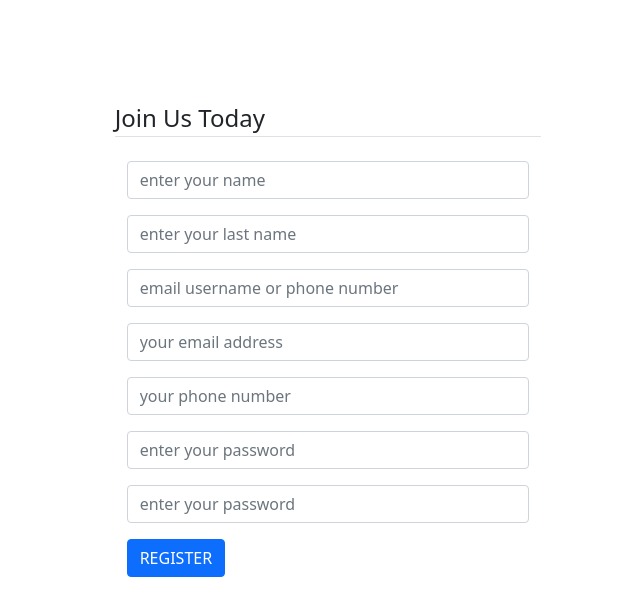
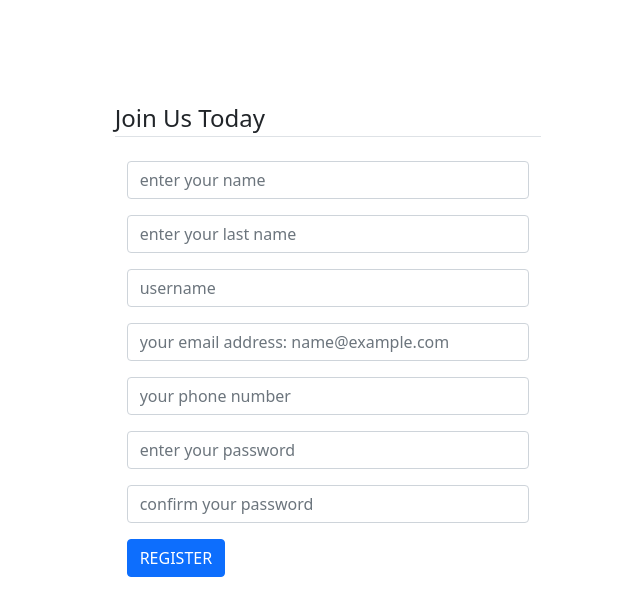
Before and after one commit to bmahmoudyan/Authentication-system, a Flask app: page /register in a window 1280 px wide. Shown: the top 616 px of the page, without its empty margins (312-952 px from the left). Run offline with Flask 2, Linux system fonts and the light colour scheme.

Commit message:
update user register form

```diff
--- a/templates/users/register.html
+++ b/templates/users/register.html
@@ -1,92 +1,94 @@
 {% extends "base.html" %}
 
 {% block content %}
-<form action="" class="col-lg-4 col-md-9 col-sm-12" style="margin: 100px auto" method="post">
+<div class="content-section">
+    <form class="col-lg-4 col-md-9 col-sm-12" style="margin: 100px auto" method="post">
         {{ form.csrf_token }}
         <legend class="border-bottom mb-4">Join Us Today</legend>
 
         <div class="container">
             {% if form.name.errors %}
-        {{ form.name }}
+            {{ form.name(class='form-control is-invalid') }}
             <div class="invalid-feedback">
+                <span>tsest</span>
                 {% for error in form.name.errors %}
                 <span>{{ error }}</span>
                 {% endfor %}
             </div>
             {% else %}
-        {{ form.name }}
+            {{ form.name(class='form-control ') }}
             {% endif %}
         </div>
         <div class="container mt-3">
             {% if form.last_name.errors %}
-        {{ form.last_name }}
+            {{ form.last_name(class='form-control is-invalid') }}
             <div class="invalid-feedback">
                 {% for error in form.last_name.errors %}
                 <span>{{ error }}</span>
                 {% endfor %}
             </div>
             {% else %}
-        {{ form.last_name }}
+            {{ form.last_name(class='form-control ') }}
             {% endif %}
         </div>
         <div class="container mt-3">
             {% if form.username.errors %}
-        {{ form.username }}
+            {{ form.username(class='form-control is-invalid') }}
             <div class="invalid-feedback">
                 {% for error in form.username.errors %}
                 <span>{{ error }}</span>
                 {% endfor %}
             </div>
             {% else %}
-        {{ form.username }}
+            {{ form.username(class='form-control ') }}
             {% endif %}
         </div>
         <div class="container mt-3">
             {% if form.email.errors %}
-        {{ form.email }}
+            {{ form.email(class='form-control is-invalid') }}
             <div class="invalid-feedback">
                 {% for error in form.email.errors %}
                 <span>{{ error }}</span>
                 {% endfor %}
             </div>
             {% else %}
-        {{ form.email }}
+            {{ form.email(class='form-control ') }}
             {% endif %}
         </div>
         <div class="container mt-3">
             {% if form.phone_number.errors %}
-        {{ form.phone_number }}
+            {{ form.phone_number(class='form-control is-invalid') }}
             <div class="invalid-feedback">
                 {% for error in form.phone_number.errors %}
                 <span>{{ error }}</span>
                 {% endfor %}
             </div>
             {% else %}
-        {{ form.phone_number }}
+            {{ form.phone_number(class='form-control ') }}
             {% endif %}
         </div>
         <div class="container mt-3">
             {% if form.password.errors %}
-        {{ form.password }}
+            {{ form.password(class='form-control is-invalid') }}
             <div class="invalid-feedback">
                 {% for error in form.password.errors %}
                 <span>{{ error }}</span>
                 {% endfor %}
             </div>
             {% else %}
-        {{ form.password }}
+            {{ form.password(class='form-control ') }}
             {% endif %}
         </div>
         <div class="container mt-3">
-        {% if form.password.errors %}
-        {{ form.password }}
+            {% if form.confirm_password.errors %}
+            {{ form.confirm_password(class='form-control is-invalid') }}
             <div class="invalid-feedback">
-            {% for error in form.password.errors %}
+                {% for error in form.confirm_password.errors %}
                 <span>{{ error }}</span>
                 {% endfor %}
             </div>
             {% else %}
-        {{ form.password }}
+            {{ form.confirm_password(class='form-control ') }}
             {% endif %}
         </div>
         <div class="container mt-3">
--- a/users/forms.py
+++ b/users/forms.py
@@ -7,7 +7,7 @@ from wtforms.validators import DataRequired, Length, EqualTo, Email, ValidationE
 
 class LoginForm(FlaskForm):
     login_method = StringField('username', validators=[DataRequired()],  render_kw={
-                               "placeholder": "email username or phone number", 'id': 'inputEmail4', "class": 'form-control'})
+                               "placeholder": "username", 'id': 'inputEmail4', "class": 'form-control'})
     password = PasswordField(' password', validators=[DataRequired()],  render_kw={
                              "placeholder": "password", 'class': "form-control", 'id': 'inputPassword4'})
     submit = SubmitField(
@@ -15,28 +15,26 @@ class LoginForm(FlaskForm):
 
 
 class RegisterForm(FlaskForm):
-    name = StringField('Name', validators=[
-                       DataRequired(), Length(min=3, max=25)], render_kw={
-        "placeholder": "enter your name", 'id': 'inputEmail4', "class": 'form-control'})
+    name = StringField('Name', validators=[DataRequired(), Length(min=3, max=25)], render_kw={
+                       "placeholder": "enter your name", 'id': 'inputEmail4'})
 
-    last_name = StringField('Last Name', validators=[
-                            DataRequired(), Length(min=3, max=25)], render_kw={
-        "placeholder": "enter your last name", 'id': 'inputEmail4', "class": 'form-control'})
+    last_name = StringField('Last Name', validators=[DataRequired(), Length(
+        min=3, max=25)], render_kw={"placeholder": "enter your last name", 'id': 'inputEmail4'})
 
-    username = StringField('Email Address', render_kw={
-        "placeholder": "email username or phone number", 'id': 'inputEmail4', "class": 'form-control'})
+    username = StringField('user name', render_kw={
+                           "placeholder": "username", 'id': 'inputEmail4'})
 
     email = EmailField('Email Addres', validators=[DataRequired(), Email()], render_kw={
-        "placeholder": "your email address", 'id': 'inputEmail4', "class": 'form-control'})
+                       "placeholder": "your email address: name@example.com", 'id': 'inputEmail4'})
 
-    phone_number = StringField('Number', render_kw={
-                               "placeholder": "your phone number", 'id': 'inputEmail4', "class": 'form-control'})
+    phone_number = StringField(
+        'Number', render_kw={"placeholder": "your phone number", 'id': 'inputEmail4'})
 
-    password = PasswordField('password', validators=[DataRequired()],  render_kw={
-                             "placeholder": "enter your password", 'class': "form-control", 'id': 'inputPassword4'})
+    password = PasswordField('password', validators=[DataRequired(), Length(
+        min=8)],  render_kw={"placeholder": "enter your password", 'id': 'inputPassword4'})
 
-    confirm_password = PasswordField(' password', validators=[DataRequired(), EqualTo('password')],  render_kw={
-        "placeholder": "confirm your password", 'class': "form-control", 'id': 'inputPassword4'})
+    confirm_password = PasswordField(' password', validators=[DataRequired(), EqualTo(
+        'password')],  render_kw={"placeholder": "confirm your password", 'id': 'inputPassword4'})
 
     submit = SubmitField(
         render_kw={"value": "REGISTER", 'class': 'btn btn-primary'})
```
Lines whose indentation alone changed are shown as unchanged.
